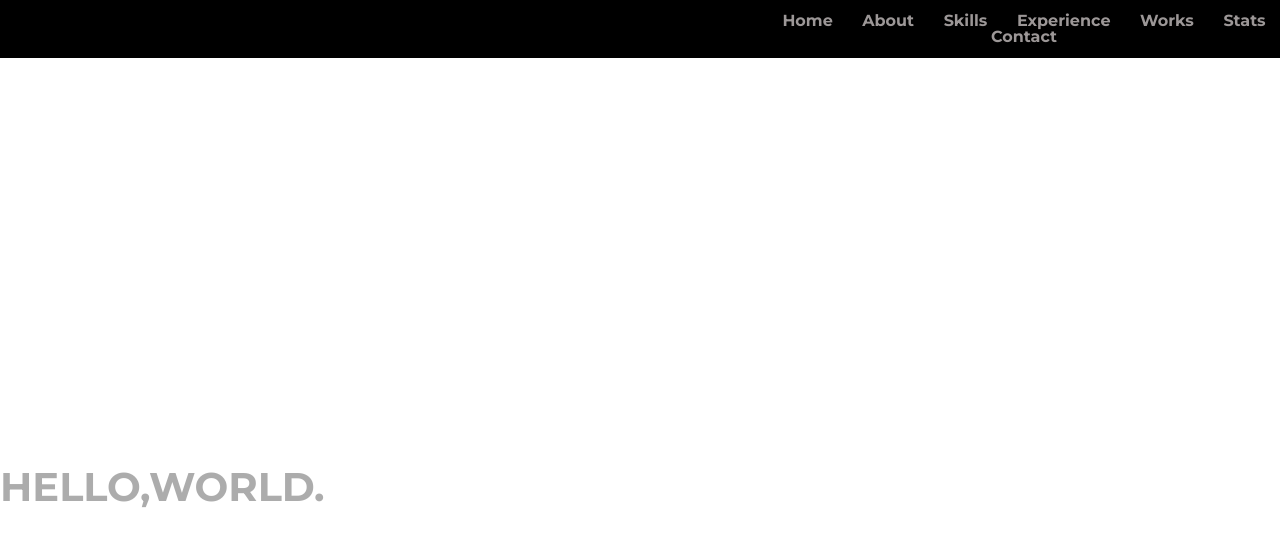
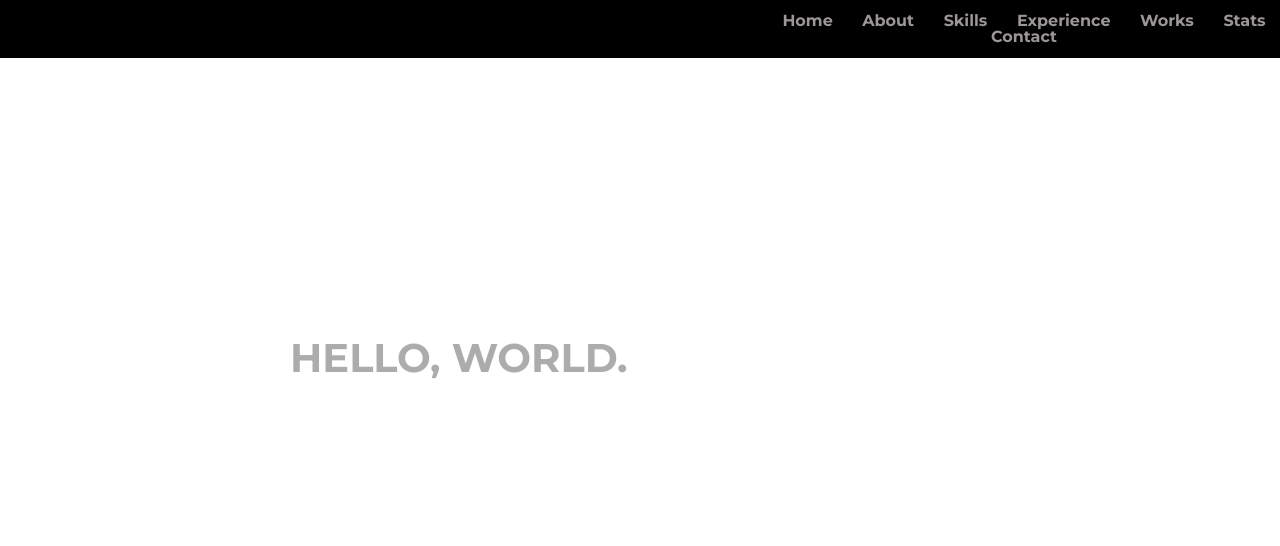
Before and after one commit to AlbertoMarLor/ejercicio_jon_smith, a plain HTML site: page index.html in a window 1280 px wide. Drawn offline with nearby package versions, Linux system fonts and the light colour scheme.

Commit message:
arreglo container

```diff
--- a/css/styles.css
+++ b/css/styles.css
@@ -62,15 +62,14 @@ falta hacer los enlaces de ancla */
 /* inicio hero */
 
 .container {
-
-    max-width: 80%
+    margin: 0 auto;
+    max-width: 700px
 }
 
 .hero {
     background-image: url(../images/intro-bg.jpg);
     background-size: cover;
     padding-bottom: 25%;
-
     /* revisar la posicion de la imagen de fondo */
 }
 
```
Also changed, not shown: index.html (+1 -1 lines).
